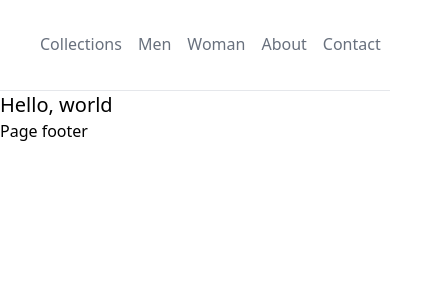
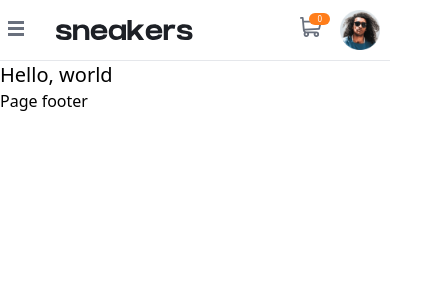
Before and after one commit to dominikrubroeder/ecommerce-product-page-website, a Next.js app: page / in a window 390 px wide. Shown: the top 300 px of the page, 425 px wide, since content can reach past the window. Built offline with nearby package versions, Linux system fonts and the light colour scheme.

Commit message:
Add sidebar, prepare PageHeader for mobile usage

```diff
--- a/components/Cart.tsx
+++ b/components/Cart.tsx
@@ -6,6 +6,12 @@ const Cart: React.FC = () => {
 
   return (
     <div className="relative">
+      <div
+        className="absolute -top-1 -right-2 z-40 flex items-center text-white text-[8px] bg-app-primary-orange px-2 rounded-full cursor-pointer"
+        onClick={() => setIsOpen((previousState) => !previousState)}
+      >
+        0
+      </div>
       <Image
         src="/images/icon-cart.svg"
         width={22}
@@ -16,7 +22,7 @@ const Cart: React.FC = () => {
       />
 
       {isOpen && (
-        <div className="absolute drop-shadow rounded-sm bg-white min-w-[20rem] right-0">
+        <div className="absolute top-8 drop-shadow rounded-sm bg-white w-80 p-2 right-0">
           <header className="border-b">
             <div className="font-bold p-4">Cart</div>
           </header>
--- a/components/layout/PageHeader.tsx
+++ b/components/layout/PageHeader.tsx
@@ -1,12 +1,17 @@
 import React from 'react';
 import Image from 'next/image';
-import { navigationData } from '../../data';
 import Cart from '../Cart';
+import PageNavigation from './PageNavigation';
+import Sidebar from './Sidebar';
 
 const PageHeader: React.FC = () => {
   return (
-    <header className="flex items-center justify-between gap-2 max-w-screen-xl m-auto border-b px-2">
+    <header className="flex items-center justify-between gap-2 max-w-screen-xl m-auto border-b p-2 sm:px-2">
       <div className="flex items-center gap-8">
+        <div className="sm:hidden">
+          <Sidebar />
+        </div>
+
         <Image
           src="/images/logo.svg"
           width={137.5}
@@ -14,19 +19,12 @@ const PageHeader: React.FC = () => {
           alt="E-commerce product page logo"
         />
 
-        <ul className="flex items-center gap-4">
-          {navigationData.map((navigationItem, index) => (
-            <li
-              key={index}
-              className="text-app-neutral-blue-grayish-dark cursor-pointer py-8 border-b-2 border-transparent transition-all hover:text-black hover:border-app-primary-orange"
-            >
-              {navigationItem.title}
-            </li>
-          ))}
-        </ul>
+        <div className="hidden sm:inline-block">
+          <PageNavigation />
+        </div>
       </div>
 
-      <div className="flex items-center gap-8">
+      <div className="flex items-center gap-4 sm:gap-8">
         <Cart />
 
         <div className="flex items-center justify-center border-2 border-transparent cursor-pointer rounded-full transition-all hover:border-app-primary-orange hover:scale-105">
--- /dev/null
+++ b/components/layout/PageNavigation.tsx
@@ -0,0 +1,19 @@
+import React from 'react';
+import { navigationData } from '../../data';
+
+const PageNavigation: React.FC = () => {
+  return (
+    <ul className="grid gap-4 sm:flex sm:items-center">
+      {navigationData.map((navigationItem, index) => (
+        <li
+          key={index}
+          className="font-bold cursor-pointer transition-all sm:font-normal sm:py-8 sm:border-b-2 sm:border-transparent sm:text-app-neutral-blue-grayish-dark sm:hover:text-black sm:hover:border-app-primary-orange"
+        >
+          {navigationItem.title}
+        </li>
+      ))}
+    </ul>
+  );
+};
+
+export default PageNavigation;
--- /dev/null
+++ b/components/layout/Sidebar.tsx
@@ -0,0 +1,38 @@
+import React, { useState } from 'react';
+import PageNavigation from './PageNavigation';
+import Image from 'next/image';
+
+const Sidebar: React.FC = () => {
+  const [isOpen, setIsOpen] = useState(false);
+
+  return (
+    <div>
+      <Image
+        src="/images/icon-menu.svg"
+        width={16}
+        height={15}
+        alt="Icon menu"
+        className="cursor-pointer"
+        onClick={() => setIsOpen((previousState) => !previousState)}
+      />
+
+      {isOpen && (
+        <div className="fixed left-0 top-0 h-screen p-4 max-w-xs w-full bg-white z-50 sm:hidden">
+          <header className="pb-8">
+            <Image
+              src="/images/icon-close.svg"
+              width={14}
+              height={15}
+              alt="Icon close"
+              className="cursor-pointer"
+              onClick={() => setIsOpen((previousState) => !previousState)}
+            />
+          </header>
+          <PageNavigation />
+        </div>
+      )}
+    </div>
+  );
+};
+
+export default Sidebar;
```
